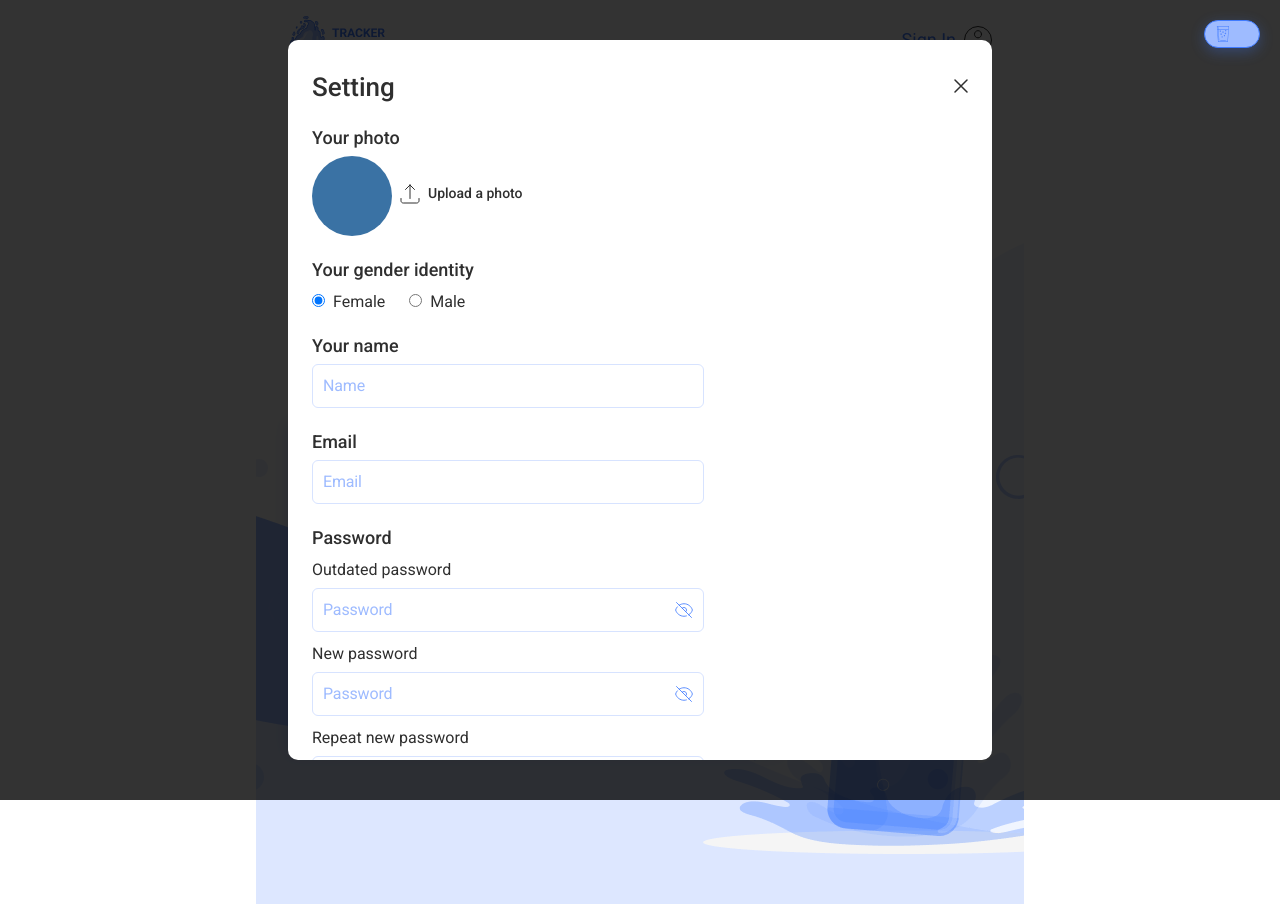
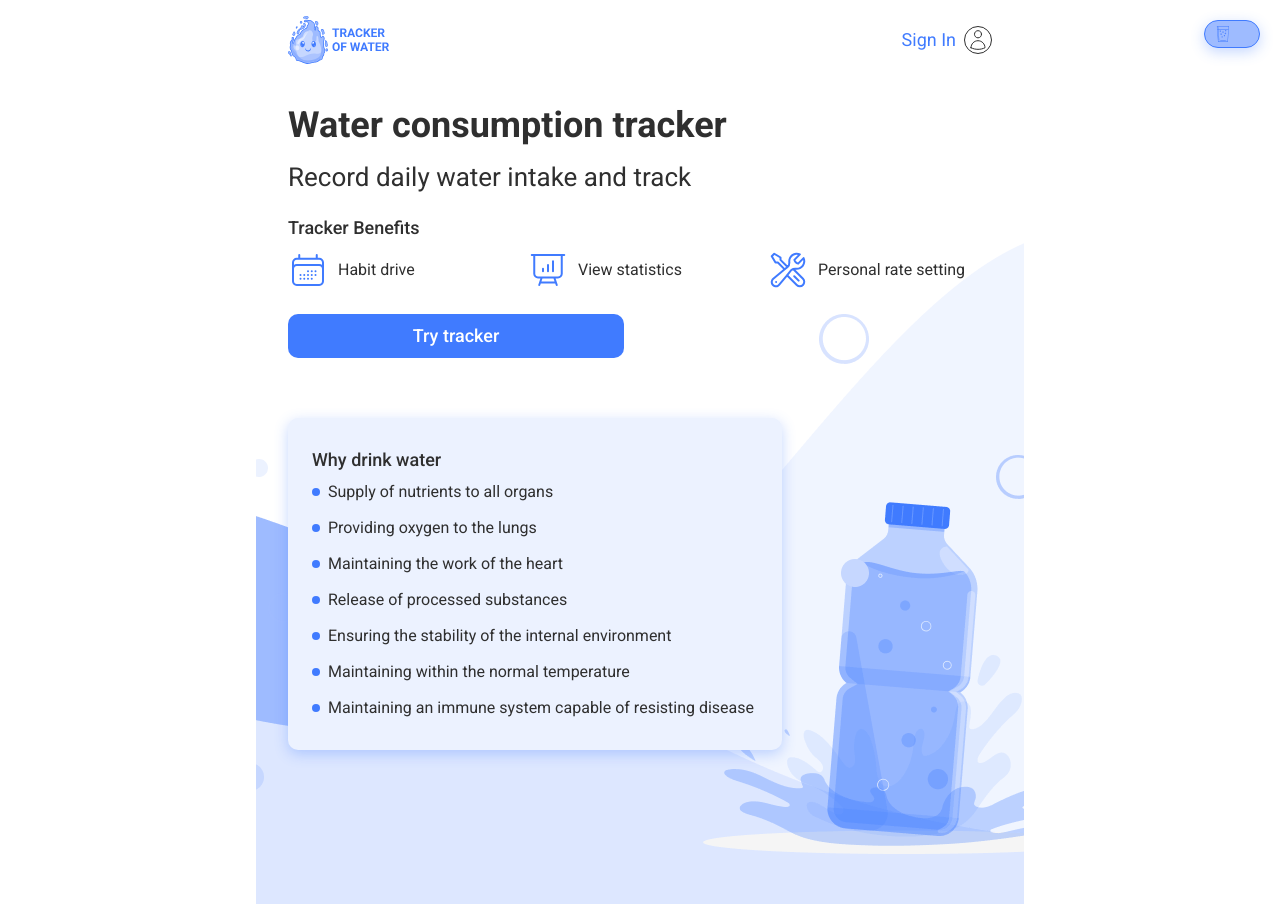
Before and after one commit to OlenaShatalova/team-03-water-tracker-frontend, a React (Vite) app: page /welcome in a window 1280 px wide. Built offline with nearby package versions, Linux system fonts and the light colour scheme.

Commit message:
Add changes to Setting

```diff
--- a/src/components/Header/Header.jsx
+++ b/src/components/Header/Header.jsx
@@ -11,7 +11,6 @@ import logo from '../../assets/icons/logo.svg';
 import { selectIsLoggedIn, selectUser } from '../../redux/auth/selectors';
 
 import css from './Header.module.css';
-import SettingModal from '../SettingModal/SettingModal';
 
 const Header = () => {
   const isLoggedIn = useSelector(selectIsLoggedIn); // Отримуємо юзера з Redux
@@ -24,7 +23,6 @@ const Header = () => {
           <Link to={isLoggedIn ? '/home' : '/welcome'}>
             <ReactSVG src={logo} className={css.logo} />
           </Link>
-          <SettingModal />
           {isLoggedIn ? <UserLogo user={user} /> : <UserAuth />}
         </nav>
       </Container>
--- a/src/components/SettingModal/GenderIdentity/GenderIdentity.jsx
+++ b/src/components/SettingModal/GenderIdentity/GenderIdentity.jsx
@@ -5,11 +5,16 @@ const GenderIdentity = () => {
   return (
     <div>
       <h3 className={css.genderTtl}>Your gender identity</h3>
-      <label>
-        <Field type="radio" name="gender" value="female" />
+      <label style={{ cursor: 'pointer' }}>
+        <Field
+          type="radio"
+          name="gender"
+          value="female"
+          style={{ cursor: 'pointer' }}
+        />
         <span className={css.spanGender}>Female</span>
       </label>
-      <label style={{ marginLeft: '24px' }}>
+      <label style={{ marginLeft: '24px', cursor: 'pointer' }}>
         <Field type="radio" name="gender" value="male" />
         <span className={css.spanGender}>Male</span>
       </label>
--- a/src/components/SettingModal/SettingModal.jsx
+++ b/src/components/SettingModal/SettingModal.jsx
@@ -6,7 +6,6 @@ import { useDispatch, useSelector } from 'react-redux';
 import { ReactSVG } from 'react-svg';
 
 import close from '../../assets/icons/close.svg';
-import upload from '../../assets/icons/upload.svg';
 
 import UserAvatar from './UserAvatar/UserAvatar';
 import GenderIdentity from './GenderIdentity/GenderIdentity';
@@ -16,37 +15,18 @@ import { UserInfoSchema } from '../../utils/schemas/UserInfoSchema';
 
 import { selectUser } from '../../redux/auth/selectors';
 import { updateAvatar, updateUser } from '../../redux/auth/operations';
-import { ErrorToast } from '../../utils/errorToast';
-// import toast from 'react-hot-toast';
 
-// const [isModalOpen, setIsModalOpen] = useState(false);
-
-// const onOpenModal = () => {
-//   setIsModalOpen(true);
-//   document.body.style.overflow = 'hidden';
-// };
-
-// const onCloseModal = () => {
-//   setIsModalOpen(false);
-//   document.body.style.overflow = 'auto';
-// };
-
-// <button type="button" onClick={onOpenModal}></button>;
-// {
-//   isModalOpen && <SettingModal onCloseModal={onCloseModal} />;
-// }
-
-const SettingModal = ({ onCloseModal }) => {
+const SettingModal = ({ closeSettingModal }) => {
   const user = useSelector(selectUser);
   const dispatch = useDispatch();
   const avatarRef = useRef(null);
-  const [avatar, setAvatar] = useState();
-  const [avatarUrl, setAvatarUrl] = useState();
+  const [avatar, setAvatar] = useState(null);
+  const [avatarUrl, setAvatarUrl] = useState(null);
 
   useEffect(() => {
     const onKeyDown = evt => {
       if (evt.code === 'Escape') {
-        onCloseModal();
+        closeSettingModal();
       }
     };
     window.addEventListener('keydown', onKeyDown);
@@ -54,48 +34,42 @@ const SettingModal = ({ onCloseModal }) => {
     return () => {
       window.removeEventListener('keydown', onKeyDown);
     };
-  }, [onCloseModal]);
+  }, [closeSettingModal]);
 
   const onBackdropClick = evt => {
     if (evt.target === evt.currentTarget) {
-      onCloseModal();
+      closeSettingModal();
     }
   };
 
-  const onUploadCllick = () => {
+  const onUploadClick = () => {
     avatarRef.current.click(); // Відкриваємо файловий діалог
   };
 
   const handleChangeAvatar = e => {
     const file = e.target.files[0];
-    const maxFileSize = 5 * 1024 * 1024;
-    if (file) {
-      if (file.size > maxFileSize) {
-        ErrorToast('Please choose a file less than 5MB');
-      } else {
-        setAvatar(file);
-        const tempUrl = URL.createObjectURL(file); //Створення тимчасового url файлу для відображення в img
-        setAvatarUrl(tempUrl);
-      }
-    }
+    setAvatar(file);
+    const tempUrl = URL.createObjectURL(file); //Створення тимчасового url файлу для відображення в img
+    setAvatarUrl(tempUrl);
   };
 
-  const handleSubmit = () => {
+  const handleSubmit = (values, actions) => {
+    // console.log(avatar);
+    dispatch(updateUser(values));
+    // console.log('Was dispatched');
+
+    // dispatch(updateAvatar(avatar));
     // console.log(user);
-    // console.log(avatar);
-    dispatch(updateUser(user));
-    dispatch(updateAvatar(avatar));
-    // console.log(user);
-    // actions.resetForm();
+    actions.resetForm();
   };
 
   return (
     <Formik
       initialValues={{
         gender: user.gender,
-        name: user.name,
+        name: user.name || '',
         email: user.email,
-        avatar: user.avatarUrl,
+        avatar: user.avatarUrlgit,
       }}
       validationSchema={UserInfoSchema}
       onSubmit={handleSubmit}
@@ -107,29 +81,18 @@ const SettingModal = ({ onCloseModal }) => {
             <button
               type="button"
               className={css.closeBtn}
-              onClick={onCloseModal}
+              onClick={closeSettingModal}
             >
               <ReactSVG src={close} className={css.closeIcon} />
             </button>
           </div>
 
-          <h3 className={css.photoTtl}>Your photo</h3>
-          <div className={css.photoWrapper}>
-            <UserAvatar avatarUrl={avatarUrl} />
-            <input
-              ref={avatarRef} // Привʼязуємо ref до input
-              type="file"
-              accept="avatar/*"
-              style={{ display: 'none' }}
-              onChange={handleChangeAvatar}
-            />
-            <a className={css.uploadLink}>
-              <ReactSVG src={upload} className={css.uploadIcon} />
-              <span className={css.uploadText} onClick={onUploadCllick}>
-                Upload a photo
-              </span>
-            </a>
-          </div>
+          <UserAvatar
+            avatarUrl={avatarUrl}
+            avatarRef={avatarRef}
+            onUploadClick={onUploadClick}
+            handleChangeAvatar={handleChangeAvatar}
+          />
 
           <div className={css.userDetailsAndPwd}>
             <div className={css.userDetailsWrapper}>
@@ -137,7 +100,7 @@ const SettingModal = ({ onCloseModal }) => {
               <Input name="name" label="Your name" placeholder="Name" />
               <Input name="email" label="Email" placeholder="Email" />
             </div>
-            <PwdSection className={css.pwdWrapper} />
+            <PwdSection />
           </div>
 
           <div className={css.saveBtnWrpr}>
--- a/src/components/SettingModal/SettingModal.module.css
+++ b/src/components/SettingModal/SettingModal.module.css
@@ -39,42 +39,6 @@
 
 .closeIcon svg:hover {
   color: var(--color-primary);
-}
-
-.photoTtl {
-  margin-bottom: 8px;
-  font-weight: 500;
-  font-size: 18px;
-  line-height: 111%;
-}
-
-.photoWrapper {
-  display: flex;
-  align-items: center;
-  gap: 8px;
-  margin-bottom: 24px;
-}
-
-.uploadLink {
-  display: flex;
-  font-weight: 500;
-  font-size: 14px;
-  line-height: 129%;
-  gap: 8px;
-  cursor: pointer;
-}
-
-.uploadLink:hover {
-  color: var(--color-primary);
-}
-
-.uploadIcon svg:hover {
-  stroke: var(--color-primary);
-}
-
-.uploadText {
-  font-weight: 500;
-  line-height: 129%;
 }
 
 .userDetailsWrapper > label {
--- a/src/components/SettingModal/UserAvatar/UserAvatar.jsx
+++ b/src/components/SettingModal/UserAvatar/UserAvatar.jsx
@@ -2,42 +2,27 @@ import css from './UserAvatar.module.css';
 import { useSelector } from 'react-redux';
 
 import { selectUser } from '../../../redux/auth/selectors';
-import { useEffect, useState } from 'react';
+import { ReactSVG } from 'react-svg';
 
-const UserAvatar = ({ avatarUrl }) => {
+import upload from '../../../assets/icons/upload.svg';
+
+const UserAvatar = ({
+  avatarUrl,
+  avatarRef,
+  handleChangeAvatar,
+  onUploadClick,
+}) => {
   const user = useSelector(selectUser);
-  const [bgColor, setBgColor] = useState(getRandomColor());
 
   const getInitial = () => {
-    if (user && user.name) {
-      return user.name[0].toUpperCase() || user.email[0].toUpperCase();
-    } else {
-      return '';
-    }
+    return user.name ? user.name[0].toUpperCase() : user.email[0].toUpperCase();
   };
-  // user && user.name
-  //   ? user.name[0].toUpperCase()
-  //   : user.email[0].toUpperCase();
-
-  function getRandomColor() {
-    return '#' + Math.floor(Math.random() * 16777215).toString(16);
-  }
-
-  useEffect(() => {
-    if (!user.avatarUrl) {
-      const storedColor = localStorage.getItem(`avatarColor-${user._id}`);
-      if (storedColor) {
-        setBgColor(storedColor);
-      } else {
-        const newColor = getRandomColor();
-        localStorage.setItem(`avatarColor-${user._id}`, newColor);
-        setBgColor(newColor);
-      }
-    }
-  }, [user]);
 
   return (
-    <div className={css.userAvatar} style={{ backgroundColor: bgColor }}>
+    <>
+      <h3 className={css.photoTtl}>Your photo</h3>
+      <div className={css.photoWrapper}>
+        <div className={css.userAvatar}>
           {avatarUrl ? (
             <img
               src={avatarUrl}
@@ -48,6 +33,21 @@ const UserAvatar = ({ avatarUrl }) => {
             <span className={css.userInitial}>{getInitial()}</span>
           )}
         </div>
+        <input
+          ref={avatarRef} // Привʼязуємо ref до input
+          type="file"
+          accept="image/*"
+          style={{ display: 'none' }}
+          onChange={handleChangeAvatar}
+        />
+        <a className={css.uploadLink}>
+          <ReactSVG src={upload} className={css.uploadIcon} />
+          <span className={css.uploadText} onClick={onUploadClick}>
+            Upload a photo
+          </span>
+        </a>
+      </div>
+    </>
   );
 };
 
--- a/src/components/SettingModal/UserAvatar/UserAvatar.module.css
+++ b/src/components/SettingModal/UserAvatar/UserAvatar.module.css
@@ -1,3 +1,39 @@
+.photoTtl {
+  margin-bottom: 8px;
+  font-weight: 500;
+  font-size: 18px;
+  line-height: 111%;
+}
+
+.photoWrapper {
+  display: flex;
+  align-items: center;
+  gap: 8px;
+  margin-bottom: 24px;
+}
+
+.uploadLink {
+  display: flex;
+  font-weight: 500;
+  font-size: 14px;
+  line-height: 129%;
+  gap: 8px;
+  cursor: pointer;
+}
+
+.uploadLink:hover {
+  color: var(--color-primary);
+}
+
+.uploadIcon svg:hover {
+  stroke: var(--color-primary);
+}
+
+.uploadText {
+  font-weight: 500;
+  line-height: 129%;
+}
+
 .userAvatar {
   display: flex;
   justify-content: center;
@@ -5,12 +41,13 @@
   width: 80px;
   height: 80px;
   border-radius: 100%;
-  background-color: random;
+  background-color: #b3e5fc;
 }
 
 .userInitial {
   font-size: 30px;
   font-weight: 700;
+  color: #000000;
 }
 
 .avatarImg {
--- a/src/redux/auth/operations.js
+++ b/src/redux/auth/operations.js
@@ -118,7 +118,8 @@ export const updateUser = createAsyncThunk(
   'auth/updateUser',
   async (formData, thunkAPI) => {
     try {
-      const { data } = await api.patch('/users/current/update', formData);
+      const { data } = await api.patch('/user', formData);
+      console.log(data);
       return data;
     } catch (error) {
       console.error(
@@ -132,9 +133,10 @@ export const updateUser = createAsyncThunk(
 
 export const updateAvatar = createAsyncThunk(
   'auth/updateAvatar',
-  async (avatar, thunkAPI) => {
+  async (avatarUrl, thunkAPI) => {
     try {
-      const { data } = await api.put('user/current/avatar', avatar);
+      const { data } = await api.patch('user/avatar', avatarUrl);
+      console.log(data);
       return data;
     } catch (error) {
       console.error(
--- a/src/utils/schemas/UserInfoSchema.js
+++ b/src/utils/schemas/UserInfoSchema.js
@@ -14,15 +14,11 @@ export const UserInfoSchema = Yup.object({
   password: Yup.string()
     .min(8, 'Password must be at least 8 symbols')
     .max(64, 'Password must be at most 64 symbols'),
-  // repeatPassword: Yup.string().when('password', {
-  //   is: password => password && password.length > 0, // Якщо поле password заповнене
-  //   then: Yup.string()
-  //     .required('Repeat password is required')
-  //     .test('passwords-match', 'Passwords must match', function (value) {
-  //       return value === this.parent.password; // Порівнюємо значення repeatPassword з password
-  //     }),
-  //   otherwise: Yup.string().notRequired(), // Якщо password не заповнене — поле repeatPassword не є обов'язковим
-  // }),
+  repeatPassword: Yup.string().oneOf(
+    [Yup.ref('password'), null],
+    'Passwords must match'
+  ),
+  // .required('Repeat password is required'),
 });
 
 // Поля для логіну
```
Also changed, not shown: src/components/SettingModal/changeAvatar.js (deleted). Lines whose indentation alone changed are shown as unchanged.
